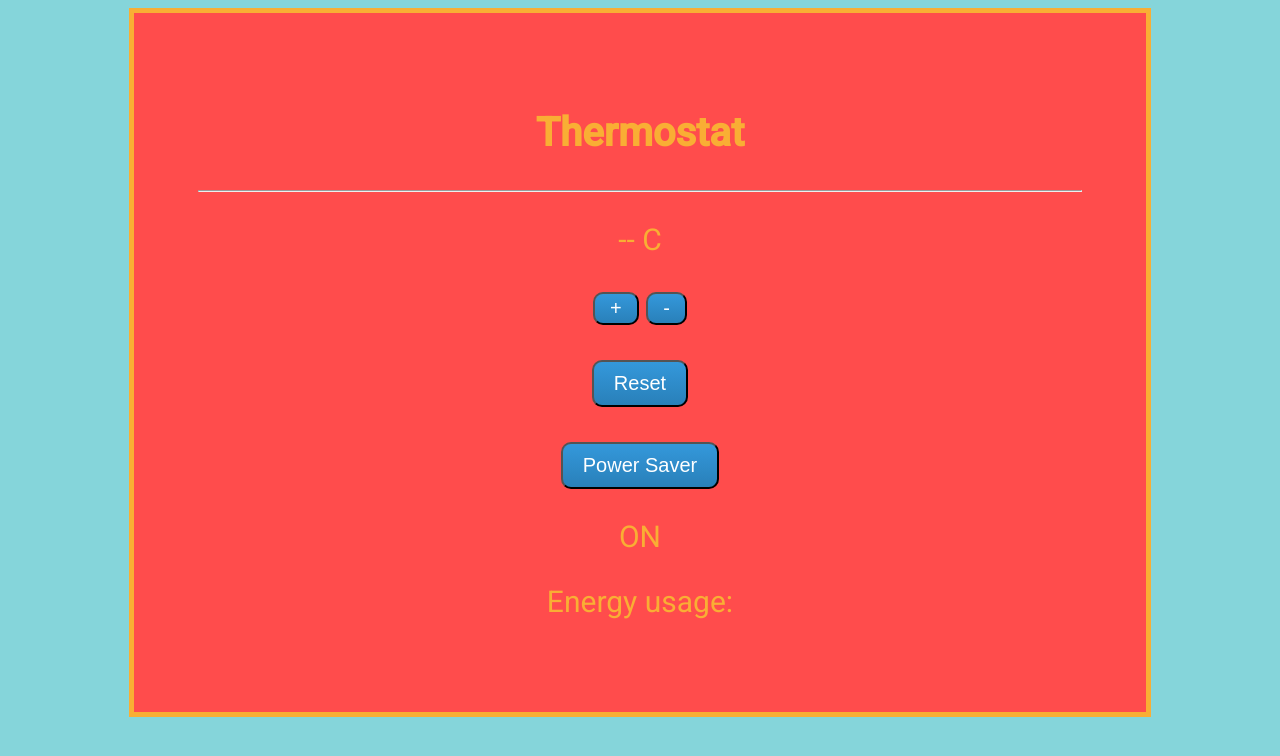
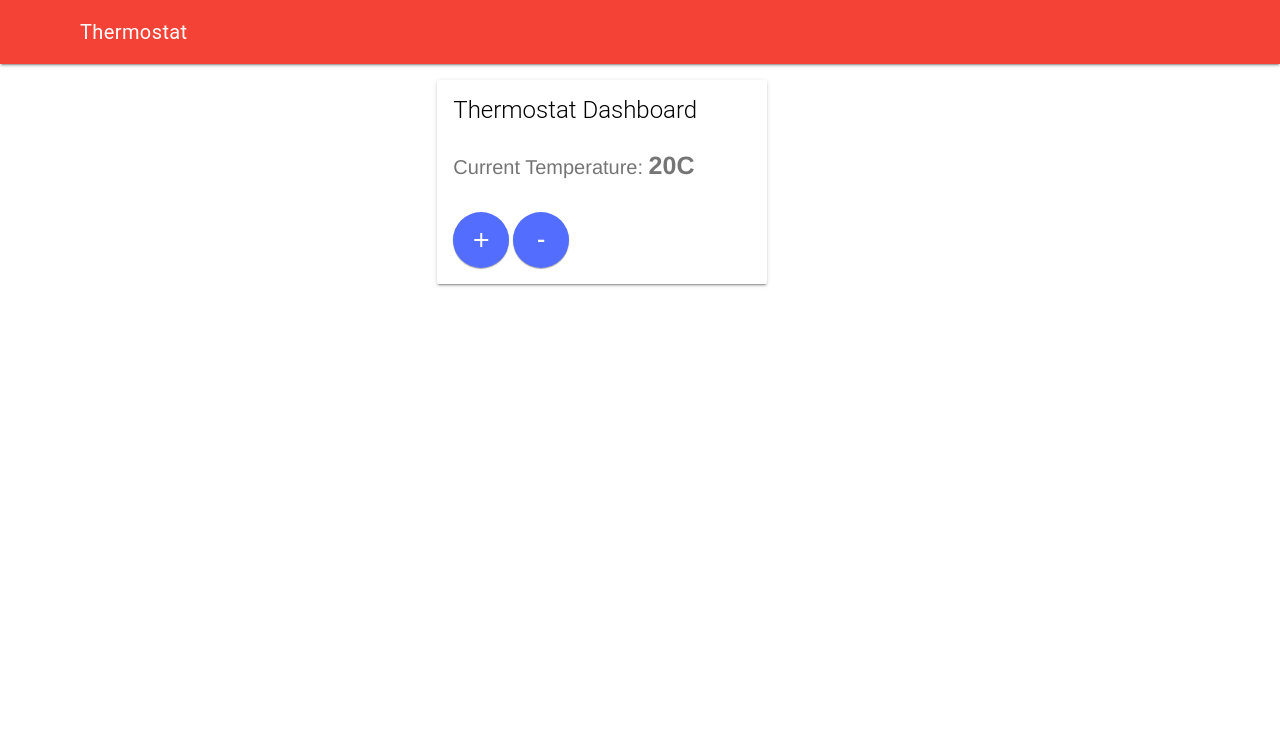
Before and after one commit to dewinterjack/thermostat, a plain HTML site: page src/index.html in a window 1280 px wide. Drawn offline with nearby package versions, Linux system fonts and the light colour scheme.

Commit message:
Refactoring.

```diff
--- a/src/index.html
+++ b/src/index.html
@@ -1,22 +1,50 @@
-<! DOCTYPE html>
+<!DOCTYPE html>
 <html>
    <head>
-     <title>Thermostat</title>
-     <script src="thermo.js"></script>
-     <link href='https://fonts.googleapis.com/css?family=Roboto:400,100,300,500' rel='stylesheet'>
-     <link rel="stylesheet" href="style.css"></link>
-     <link rel="shortcut icon" type="image/png" href="favicon.png"/>
+        <title>Thermostat</title>
+        <script src="thermo.js"></script>
+        <link rel="shortcut icon" type="image/png" href="favicon.png"/>
+        <link rel="stylesheet" href="https://code.getmdl.io/1.3.0/material.red-indigo.min.css"/>
+        <link rel="stylesheet" href="https://fonts.googleapis.com/icon?family=Material+Icons">
+        <link rel="stylesheet" href="style.css">
+        <script defer src="https://code.getmdl.io/1.3.0/material.min.js"></script>
+        <script src="https://code.jquery.com/jquery-2.1.4.min.js"></script>
+        <script src="index.js"></script>
    </head>
+
    <body>
-     <section class="main">
-        <h1>Thermostat</h1>
-        <hr>
-        <p id='currentTemp'>-- C</p>
-        <button class="btn change">+</button>
-        <button class="btn change">-</button><br><br>
-        <button class="btn">Reset</button><br><br>
-        <button class="btn">Power Saver</button><p id="powerSaver">ON</p>
-        <p id='usage'>Energy usage:</p>
-     </section>
+   <div class="mdl-layout mdl-js-layout mdl-layout--fixed-header">
+       <header class="mdl-layout__header">
+           <div class="mdl-layout__header-row">
+               <span class="mdl-layout-title">Thermostat</span>
+               <div class="mdl-layout-spacer"></div>
+           </div>
+       </header>
+       <main class="mdl-layout__content">
+           <div class="page-content">
+               <div class="mdl-grid">
+                   <div class="mdl-cell mdl-cell--4-col mdl-cell--4-col-tablet"></div>
+                   <div class="mdl-cell mdl-cell--6-col mdl-cell--6-col-tablet">
+                       <div class=" mdl-card mdl-shadow--2dp">
+                           <div class="mdl-card__title">
+                               <h2 class="mdl-card__title-text">Thermostat Dashboard</h2>
+                           </div>
+                           <div class="mdl-card__supporting-text">
+                               <div id="current">Current Temperature: <span id="display"><span id="temperature"></span>C</span></div>
+                               <br><br>
+                               <button class="mdl-button mdl-js-button mdl-button--fab mdl-button--colored">
+                                   <i class="material-icons">add</i>
+                               </button>
+                               <button class="mdl-button mdl-js-button mdl-button--fab mdl-button--colored">
+                                   -
+                               </button>
+                           </div>
+                       </div>
+                   </div>
+                   <div class="mdl-cell mdl-cell--3-col mdl-cell--3-col-phone"></div>
+               </div>
+           </div>
+       </main>
+   </div>
    </body>
 </html>
--- /dev/null
+++ b/src/index.js
@@ -0,0 +1,4 @@
+$(document).ready(function(){
+	var thermostat = new Thermostat();
+	$('#temperature').text(thermostat.temperature);
+});
--- a/src/style.css
+++ b/src/style.css
@@ -1,56 +1,8 @@
-body{
-  font-family: 'Roboto';
-  font-weight: 400;
-  background-color: #85d5da;
-  color: black;
-  font-size: 30px;
+#current{
+  font-size:20px;
 }
 
-section{
-  position: relative;
-  padding: 5%;
-  margin:auto;
-  width: 70%;
-  text-align: center;
+#display{
+  font-size: 25px;
+  font-weight: bold;
 }
-
-.main{
-  border: solid 5px #F9AE34;
-  background-color:#ff4c4c;
-  color: #F9AE34;
-}
-
-h1{
-  font-size:40px;
-}
-
-.btn.change{
-  padding: 3px 15px 3px 15px;
-}
-
-.btn {
-  background: #3498db;
-  background-image: -webkit-linear-gradient(top, #3498db, #2980b9);
-  background-image: -moz-linear-gradient(top, #3498db, #2980b9);
-  background-image: -ms-linear-gradient(top, #3498db, #2980b9);
-  background-image: -o-linear-gradient(top, #3498db, #2980b9);
-  background-image: linear-gradient(to bottom, #3498db, #2980b9);
-  -webkit-border-radius: 10;
-  -moz-border-radius: 10;
-  border-radius: 10px;
-  font-family: Arial;
-  color: #ffffff;
-  font-size: 20px;
-  padding: 10px 20px 10px 20px;
-  text-decoration: none;
-}
-
-.btn:hover {
-  background: #3cb0fd;
-  background-image: -webkit-linear-gradient(top, #3cb0fd, #3498db);
-  background-image: -moz-linear-gradient(top, #3cb0fd, #3498db);
-  background-image: -ms-linear-gradient(top, #3cb0fd, #3498db);
-  background-image: -o-linear-gradient(top, #3cb0fd, #3498db);
-  background-image: linear-gradient(to bottom, #3cb0fd, #3498db);
-  text-decoration: none;
-}
```
Also changed, not shown: spec/thermoSpec.js (+38 -30 lines), src/thermo.js (line endings or trailing spaces).
